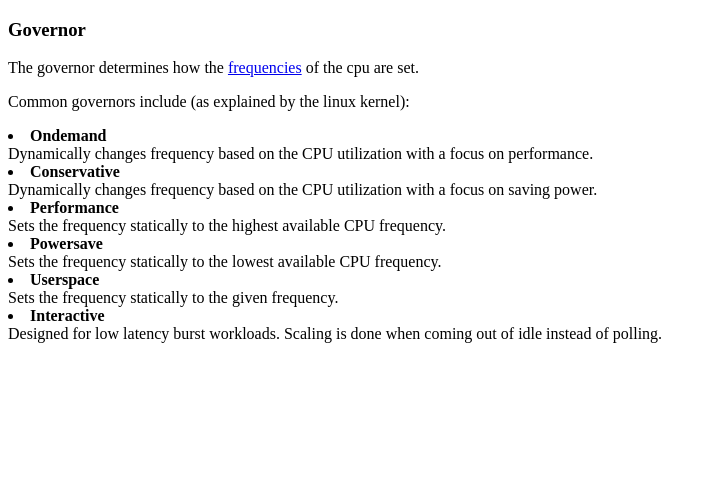
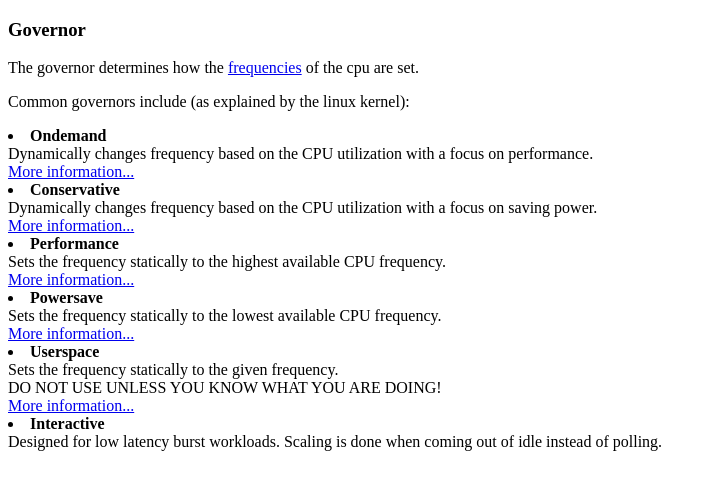
Before and after one commit to vogtp/android-CPU-tuner, a plain HTML site: page assets/help/cpufreq/governor.html in a window 1280 px wide. Shown: the whole page, without its empty margins (0-713 px from the left). Drawn offline with Linux system fonts and the light colour scheme.

Commit message:
links for govs

```diff
--- a/assets/help/cpufreq/governor.html
+++ b/assets/help/cpufreq/governor.html
@@ -13,19 +13,24 @@ of the cpu are set.
 <p>
 Common governors include (as explained by the linux kernel):
 <li><b>Ondemand</b><br>
-Dynamically changes frequency based on the CPU utilization with a focus on performance.
+Dynamically changes frequency based on the CPU utilization with a focus on performance.<br>
+<a href="http://publib.boulder.ibm.com/infocenter/lnxinfo/v3r0m0/topic/liaai/cpufreq/TheOndemandGovernor.htm">More information...</a>
 </li>
 <li><b>Conservative</b><br>
-Dynamically changes frequency based on the CPU utilization with a focus on saving power.
+Dynamically changes frequency based on the CPU utilization with a focus on saving power.<br>
+<a href="http://publib.boulder.ibm.com/infocenter/lnxinfo/v3r0m0/topic/liaai/cpufreq/TheConservativeGovernor.htm">More information...</a>
 </li>
 <li><b>Performance</b><br>
-Sets the frequency statically to the highest available CPU frequency.
+Sets the frequency statically to the highest available CPU frequency.<br>
+<a href="http://publib.boulder.ibm.com/infocenter/lnxinfo/v3r0m0/topic/liaai/cpufreq/ThePerformanceGovernor.htm">More information...</a>
 </li>
 <li><b>Powersave</b><br>
-Sets the frequency statically to the lowest available CPU frequency.
+Sets the frequency statically to the lowest available CPU frequency.<br>
+<a href="http://publib.boulder.ibm.com/infocenter/lnxinfo/v3r0m0/topic/liaai/cpufreq/ThePowersaveGovernor.htm">More information...</a>
 </li>
 <li><b>Userspace</b><br>
-Sets the frequency statically to the given frequency.
+Sets the frequency statically to the given frequency.<br>DO NOT USE UNLESS YOU KNOW WHAT YOU ARE DOING!<br>
+<a href="http://publib.boulder.ibm.com/infocenter/lnxinfo/v3r0m0/topic/liaai/cpufreq/TheUserspaceGovernor.htm">More information...</a>
 </li>
 <li><b>Interactive</b><br>
 Designed for low latency burst workloads. Scaling is done when coming out of idle instead of polling.
```
